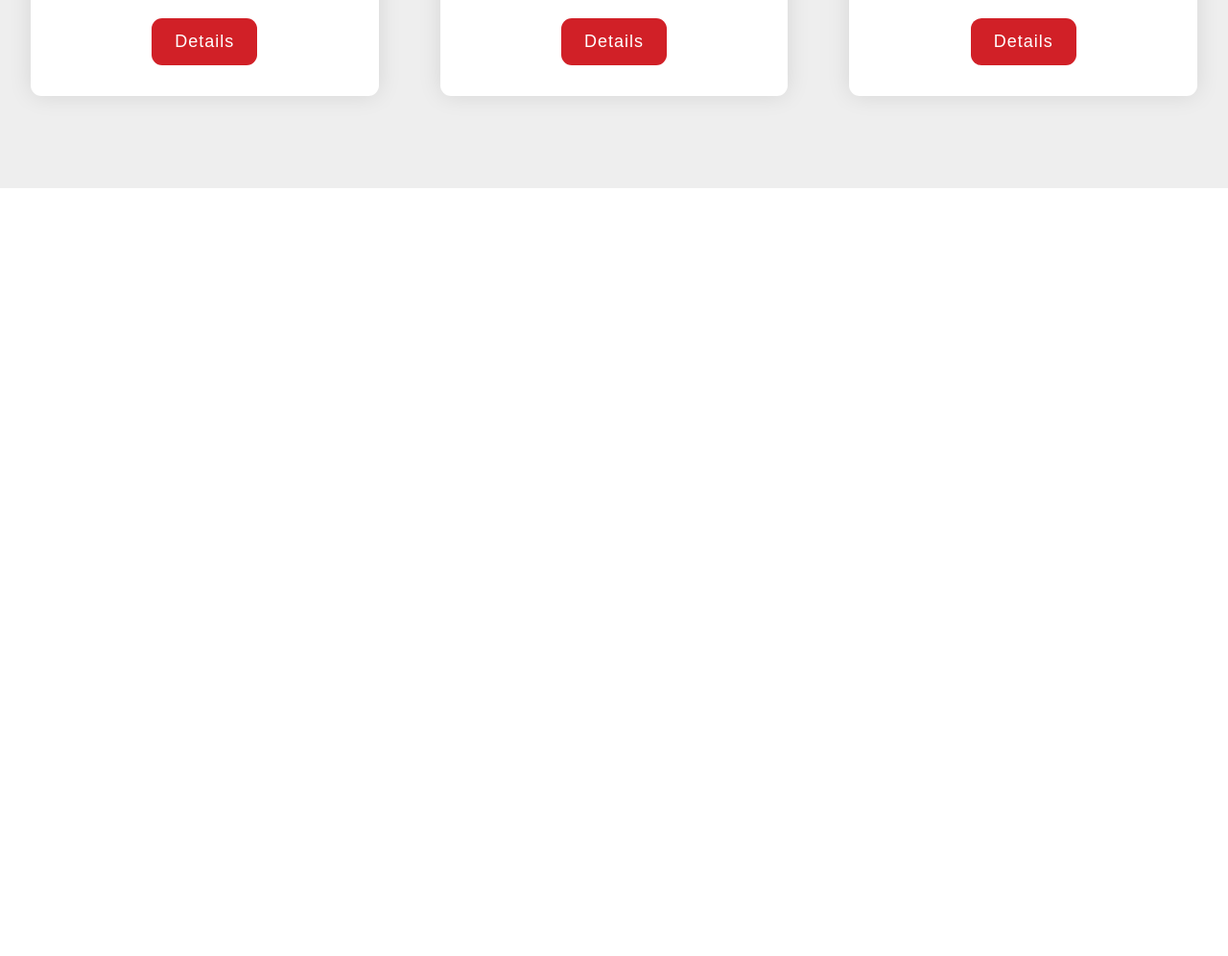
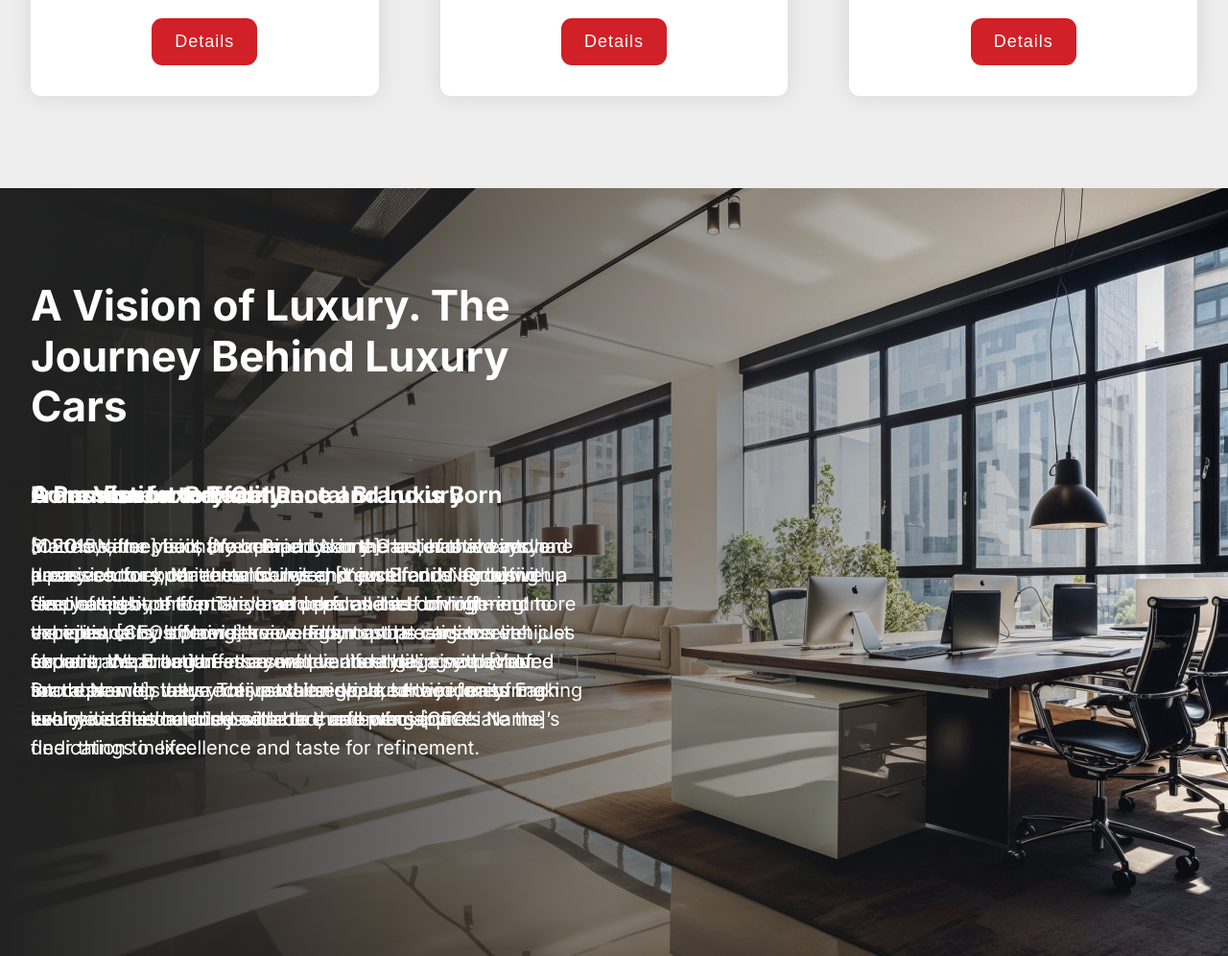
Before and after one commit to Tesa44/CarRentalWebsite, a plain HTML site: page index.html in a window 1280 px wide. Shown: the part 2492-3488 px from the top of the page at 96% size. Before the commit the page ends 2688 px from the top, so only its background shows below. Drawn offline with nearby package versions, Linux system fonts and the light colour scheme.

Commit message:
started about section

```diff
--- /dev/null
+++ b/css/about.css
@@ -0,0 +1,40 @@
+.section-about {
+  margin: 0 auto;
+  padding: 9.6rem 0;
+  background-image: linear-gradient(
+      to right,
+      rgba(33, 33, 33, 1),
+      rgba(33, 33, 33, 0)
+    ),
+    url(../img/about-office-2.jpg);
+  max-width: 100%;
+  height: 100vh;
+  background-size: cover;
+}
+
+.about-text-box {
+  color: #fff;
+  font-size: 2rem;
+  line-height: 1.5;
+}
+
+.about-img {
+  width: 100%;
+}
+
+.about-slider {
+  position: relative;
+
+  /* overflow: hidden; */
+}
+
+.slide {
+  position: absolute;
+  top: 0;
+  width: 100%;
+  /* height: 50vh; */
+
+  /* display: flex;
+  align-items: center;
+  justify-content: center; */
+}
--- a/index.html
+++ b/index.html
@@ -17,6 +17,7 @@
     <link rel="stylesheet" href="css/hero.css" />
     <link rel="stylesheet" href="css/how.css" />
     <link rel="stylesheet" href="css/features.css" />
+    <link rel="stylesheet" href="css/about.css" />
 
     <!-- phosphor-icons -->
     <script src="https://unpkg.com/@phosphor-icons/web"></script>
@@ -207,6 +208,36 @@
         </div>
       </div>
     </section>
+    <section class="section-about">
+      <div class="container grid grid--2-cols">
+        <div class="about-text-box">
+          <h2 class="heading-secondary">A Vision of Luxury. The Journey Behind Luxury Cars</h2>
+          <div class="about-slider">
+            <div class="slide slide--1">
+              <h3 class="heading-tertiary">A Passion for Performance and Luxury</h3>
+              <p class="about-text">Matthew, the visionary behind Luxury Cars, has always had a passion for both automobiles and excellence. Growing up fascinated by the artistry and performance of high-end vehicles, [CEO’s Name] knew early on that cars weren’t just about transportation—they were a lifestyle, a symbol of success and status. This passion sparked the idea of making luxury cars more accessible to those who appreciate the finer things in life. </p>
+            </div>
+            <div class="slide slide--2">
+              <h3 class="heading-tertiary">From Vistion to Reality</h3>
+              <p class="about-text">In 2015, after years of experience in the automotive and luxury sectors, Matthew founded [Your Brand Name] with a simple mission: to provide an unparalleled driving experience by offering the world’s most prestigious vehicles for rent. What began as a small venture has since evolved into a premier luxury car rental service, known for its exclusive fleet and impeccable customer service. </p>
+            </div>
+            <div class="slide slide--3">
+              <h3 class="heading-tertiary">A Premier Luxury Car Rental Brand is Born</h3>
+              <p class="about-text">Since its inception, [Your Brand Name] has evolved into a premier luxury car rental service, known for its exclusive fleet of high-performance vehicles and its commitment to exceptional customer service. From sports cars to elite sedans, the brand offers a unique and thrilling experience for those who value not just the ride, but the journey. Each vehicle is meticulously selected, reflecting [CEO’s Name]’s dedication to excellence and taste for refinement.
+              </p>
+            </div>
+            <div class="slide slide--4">
+              <h3 class="heading-tertiary">Commitment to Excellence</h3>
+              <p class="about-text">[CEO’s Name] built the company on the belief that everyone deserves to experience luxury—not just in driving but in every aspect of life. The brand prides itself on offering more than just cars; it provides an elegant and seamless experience. From the moment clients engage with [Your Brand Name], they receive white-glove service, ensuring every detail is handled with care and precision.
+              </p>
+            </div>
+        </div>
+        <!-- <div class="about-img-box">
+          <img class="about-img"  src="img/about-office-2.jpg" alt="People sitting in the office" />
+        </div> -->
+      </div>
+      </div>
+    </section>
     <script
       type="module"
       src="https://unpkg.com/ionicons@7.1.0/dist/ionicons/ionicons.esm.js"
```
Also changed, not shown: img/about-office-2.jpg (added), 2 other files.
